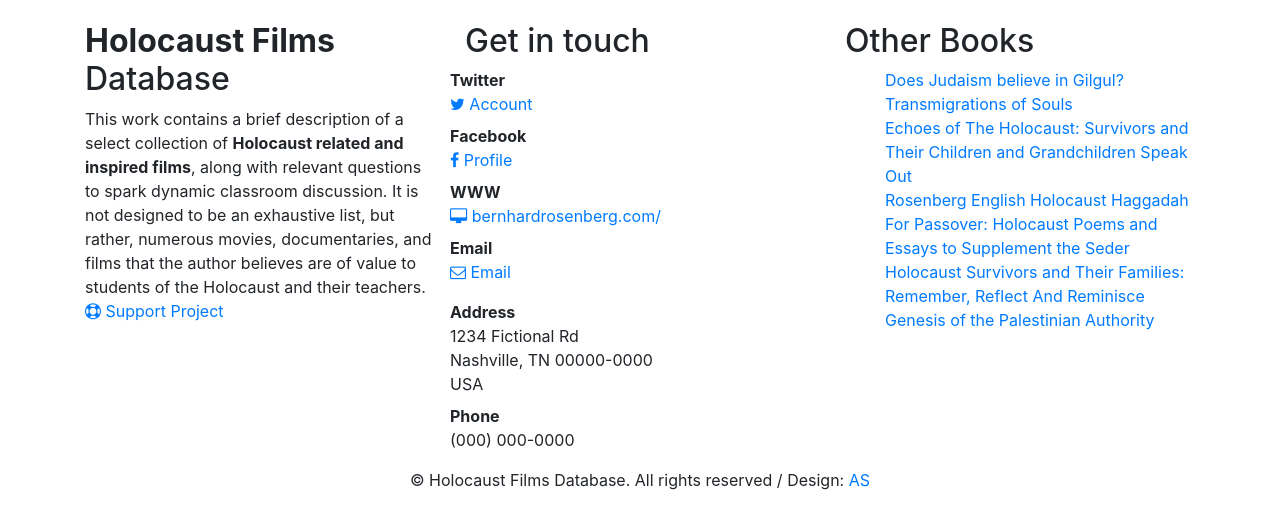
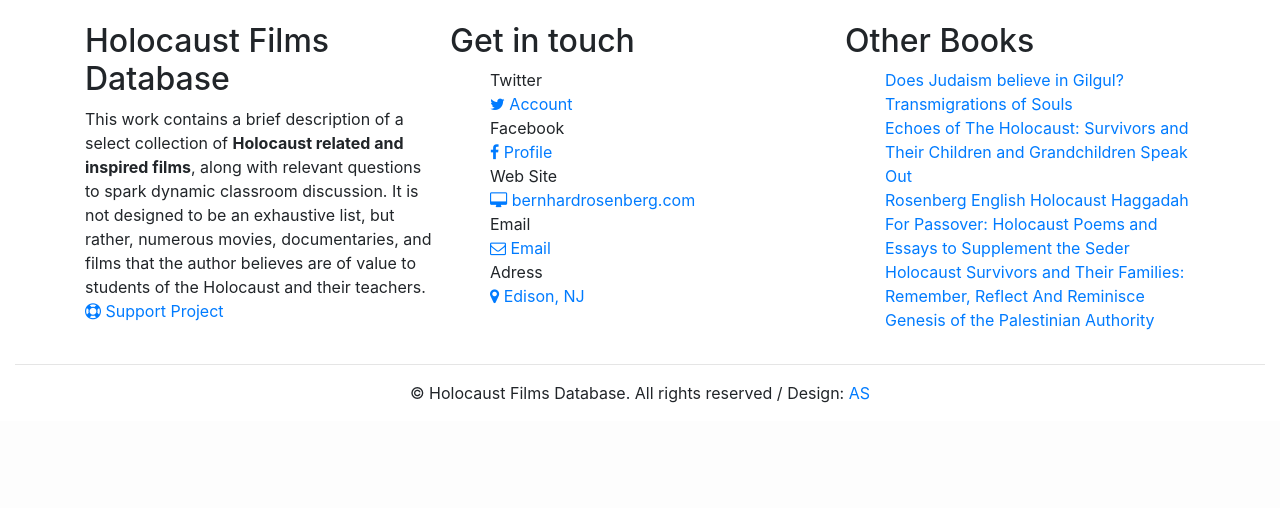
Before and after one commit to DaveSV/Python-Azure-ShoahDDBB, a Django app: page /catalog/ in a window 1280 px wide. Shown: the part 4051-4559 px from the top of the page. After the commit the page ends 4454 px from the top, so only its background shows below. Run offline with Django 3.2, Linux system fonts and the light colour scheme; data comes from the database, SQL or seed files in the repository; some libraries are stand-ins or nearby versions.

Commit message:
actualización footer

```diff
--- a/shoahDDBB/templates/shoahDDBB/movies_list.html
+++ b/shoahDDBB/templates/shoahDDBB/movies_list.html
@@ -145,7 +145,7 @@ Rabbi Dr. Bernhard Rosenberg
       <div class="col-sm">
 
         <section>
-          <h2><strong>Holocaust Films </strong> Database</h2>
+          <h2>Holocaust Films Database</h2>
           <p>
             This work contains a brief description of a select collection of <strong>Holocaust related and
             inspired films</strong>, along with relevant questions to spark dynamic classroom discussion. It is
@@ -163,35 +163,31 @@ Rabbi Dr. Bernhard Rosenberg
 
 <!-- Contact -->
 <section>
-  <h2>Get in touch</h2>
+
+
   <div>
     <div class="row">
-      <div>
-        <dl class="contact">
-          <dt>Twitter</dt>
-          <dd><a href="https://twitter.com/NeverFrgetRabbi"><i class="fa fa-twitter"></i> Account</a></dd>
-          <dt>Facebook</dt>
-          <dd><a href="https://www.facebook.com/bernhard.rosenberg.7"><i class="fa fa-facebook"></i> Profile</a></dd>
-          <dt>WWW</dt>
-          <dd><a href="https://bernhardrosenberg.com/"><i class="fa fa-desktop"></i> bernhardrosenberg.com/</a></dd>
-          <dt>Email</dt>
-          <dd><a href="#"><i class="fa fa-envelope-o"></i> Email</a></dd>
-        </dl>
+
+
+
+      <div><h2>Get in touch</h2>
+      <ul class="divided" style="list-style: none;">
+        <li>Twitter</li>
+        <li><a href="https://twitter.com/NeverFrgetRabbi"><i class="fa fa-twitter"></i> Account</a></li>
+        <li>Facebook</li>
+        <li><a href="https://www.facebook.com/bernhard.rosenberg.7"><i class="fa fa-facebook"></i> Profile</a></li>
+        <li>Web Site</li>
+        <li><a href="https://bernhardrosenberg.com/"><i class="fa fa-desktop"></i> bernhardrosenberg.com</a></li>
+        <li>Email</li>
+        <li><a href="mailto:chaimdov@aol.com"><i class="fa fa-envelope-o"></i> Email</a></li>
+        <li>Adress</li>
+        <li><a href="#"><i class="fa fa-map-marker""></i>  Edison, NJ</a></li>
+      </ul>
       </div>
-      <div>
-        <dl class="contact">
-          <dt>Address</dt>
-          <dd>
-            1234 Fictional Rd<br />
-            Nashville, TN 00000-0000<br />
-            USA
-          </dd>
-          <dt>Phone</dt>
-          <dd>(000) 000-0000</dd>
-        </dl>
-      </div>
+
     </div>
   </div>
+
 </section>
 
       </div>
@@ -212,6 +208,7 @@ Rabbi Dr. Bernhard Rosenberg
     </div>
   </div>
   <div class="col-12" align=center>
+    <hr>
     <div id="copyright">
 
         &copy; Holocaust Films Database. All rights reserved / Design: <a href="https://albertosaenz.com/" target="_blank">AS</a>
```
